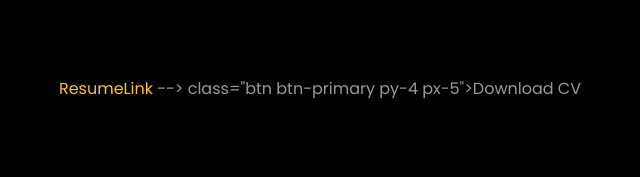
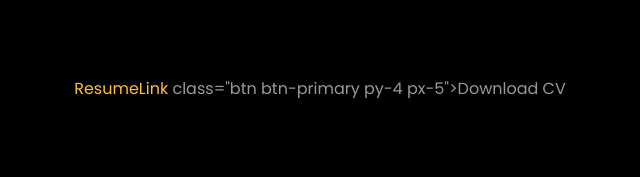
Before and after one commit to inzamamulhaquue/Website-Portfolio, a plain HTML site: page index.html in a window 1280 px wide. Shown: the part 3403-3580 px from the top of the page, 320-960 px from the left. Drawn offline with Linux system fonts and the light colour scheme; files whose address does not match are found by name.

Commit message:
Update index.html

```diff
--- a/index.html
+++ b/index.html
@@ -434,7 +434,7 @@
 
 			<div class="row justify-content-center mt-5">
 				<div class="col-md-6 text-center ftco-animate">
-					<p><a href="https://drive.google.com/file/d/1Nnp5s2jdWeOpPyj0czvcHYBa79mfS7gu/view?usp=drive_link">ResumeLink</a> -->
+					<p><a href="https://drive.google.com/file/d/1Nnp5s2jdWeOpPyj0czvcHYBa79mfS7gu/view?usp=drive_link">ResumeLink</a>
 							class="btn btn-primary py-4 px-5">Download CV</a></p>
 				</div>
 			</div>
@@ -614,7 +614,7 @@
 						</div>
 						<h3 class="mb-4">Download Resume</h3>
 						<p><a
-<!-- 								href="https://drive.google.com/file/d/1Nnp5s2jdWeOpPyj0czvcHYBa79mfS7gu/view?usp=drive_link">ResumeLink</a> -->
+								href="https://drive.google.com/file/d/1Nnp5s2jdWeOpPyj0czvcHYBa79mfS7gu/view?usp=drive_link">ResumeLink</a>
 <!-- 									href="https://drive.google.com/file/d/1Nnp5s2jdWeOpPyj0czvcHYBa79mfS7gu/view">ResumeLink</a> -->
 						</p>
 					</div>
```
